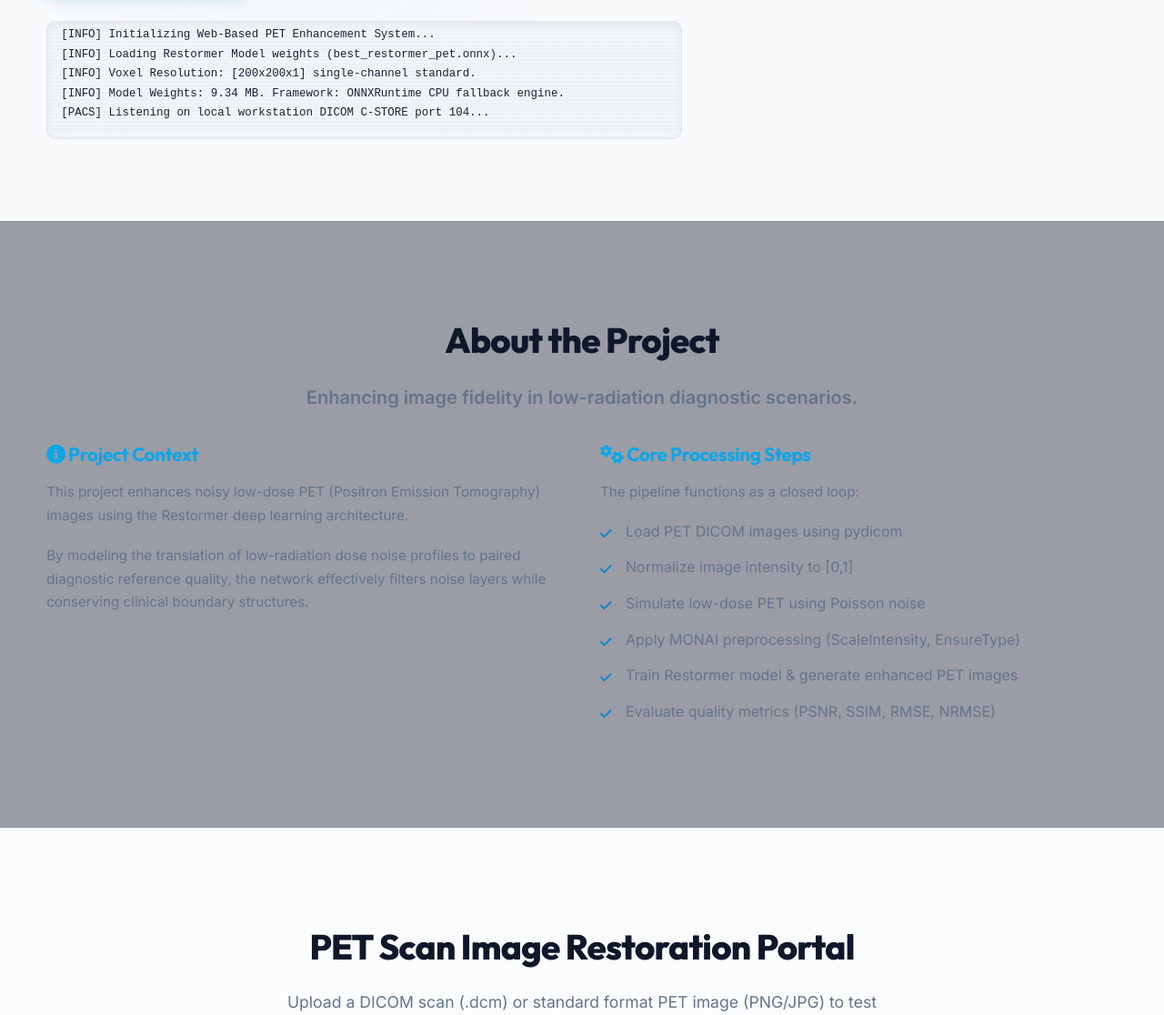
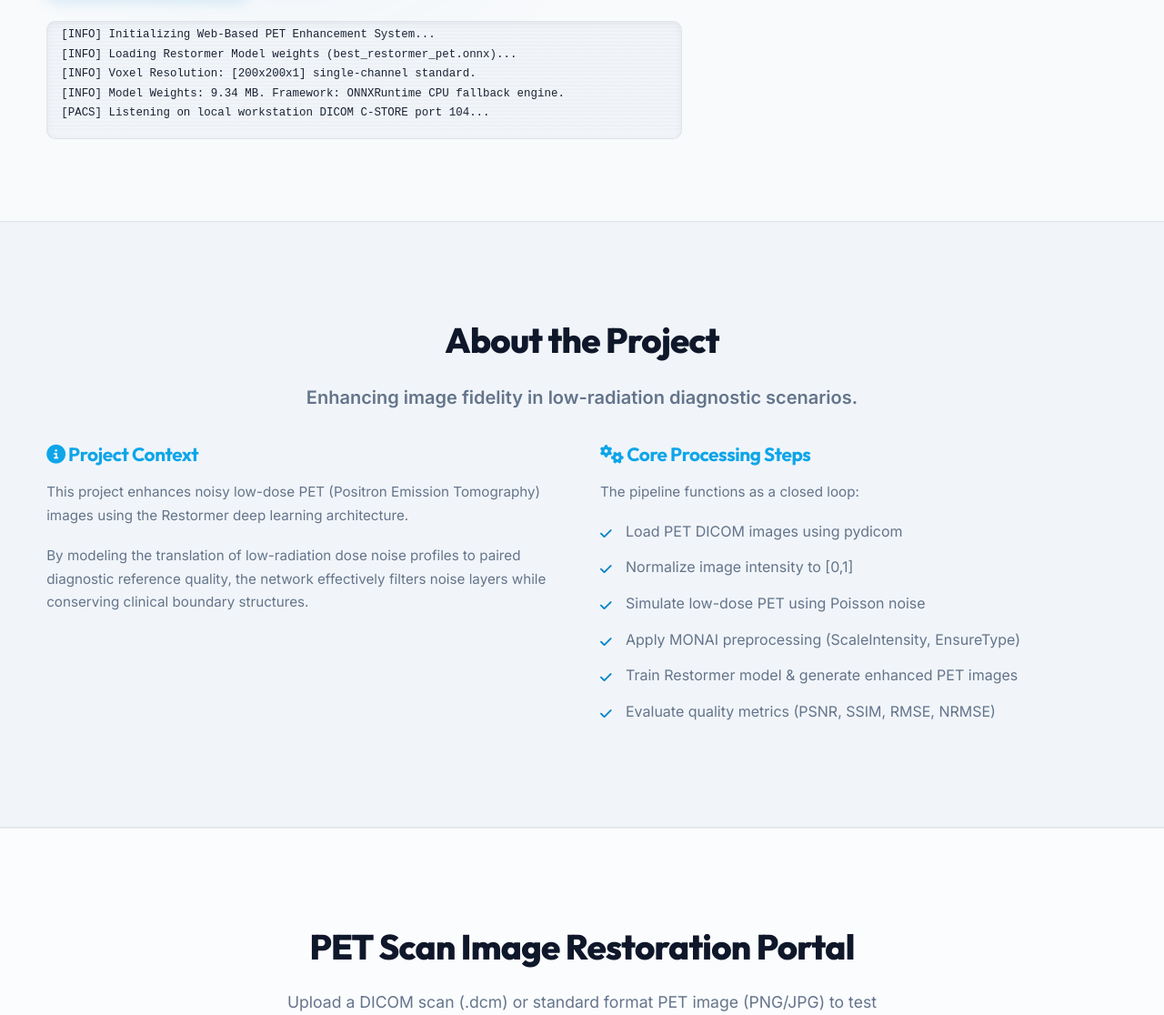
Before and after one commit to Karthik7661/LOW-DOSE-PET-ENHANCEMENT, a Flask app: page / in a window 1280 px wide. Shown: the part 834-1950 px from the top of the page at 91% size. Run offline with Flask 3, Linux system fonts and the light colour scheme; parts of the project's set-up code (start-up, migrations or seed data) failed here and were passed over.

Commit message:
Fix clashing dark section backgrounds in light mode

```diff
--- a/templates/index.html
+++ b/templates/index.html
@@ -167,7 +167,7 @@
     </section>
 
     <!-- About Section -->
-    <section class="model-info-section" id="about" style="background-color: rgba(13, 19, 34, 0.4); border-top: 1px solid var(--color-card-border); border-bottom: 1px solid var(--color-card-border);">
+    <section class="model-info-section" id="about" style="background-color: var(--color-bg-light); border-top: 1px solid var(--color-card-border); border-bottom: 1px solid var(--color-card-border);">
         <div class="container">
             <div class="model-info-grid" style="grid-template-columns: 1fr;">
                 <div class="info-content">
@@ -643,7 +643,7 @@
     </section>
 
     <!-- Workflow Section -->
-    <section class="features-section" id="workflow" style="background-color: rgba(13, 19, 34, 0.4); border-top: 1px solid var(--color-card-border); border-bottom: 1px solid var(--color-card-border);">
+    <section class="features-section" id="workflow" style="background-color: var(--color-bg-light); border-top: 1px solid var(--color-card-border); border-bottom: 1px solid var(--color-card-border);">
         <div class="container">
             <div class="section-header text-center">
                 <h2 class="section-title">Workflow Pipeline</h2>
@@ -766,7 +766,7 @@
     </section>
 
     <!-- Dataset & Preprocessing Section -->
-    <section class="model-info-section" id="model-details" style="background-color: rgba(13, 19, 34, 0.4); border-top: 1px solid var(--color-card-border); border-bottom: 1px solid var(--color-card-border);">
+    <section class="model-info-section" id="model-details" style="background-color: var(--color-bg-light); border-top: 1px solid var(--color-card-border); border-bottom: 1px solid var(--color-card-border);">
         <div class="container">
             <div class="model-info-grid">
                 <div class="info-content">
```
